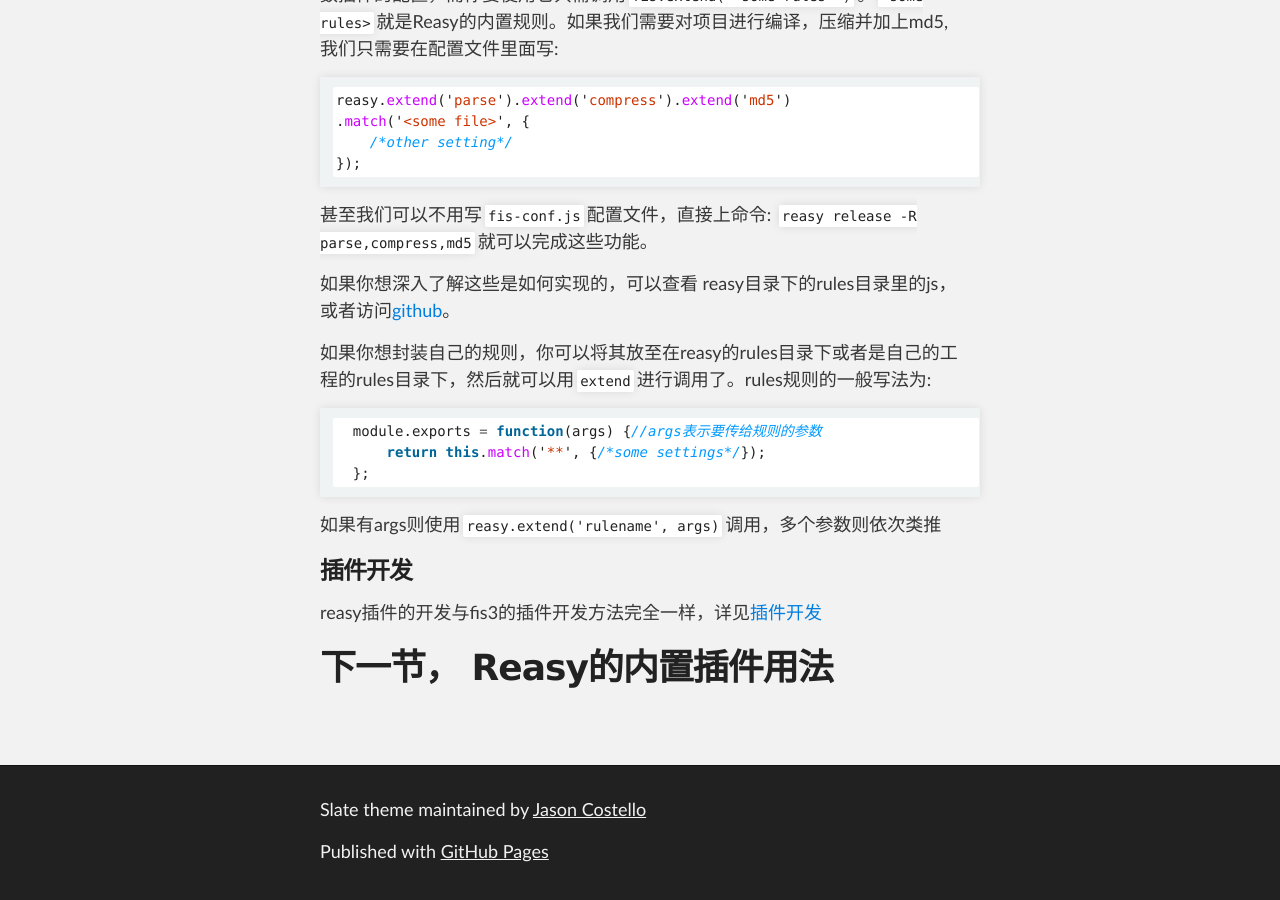
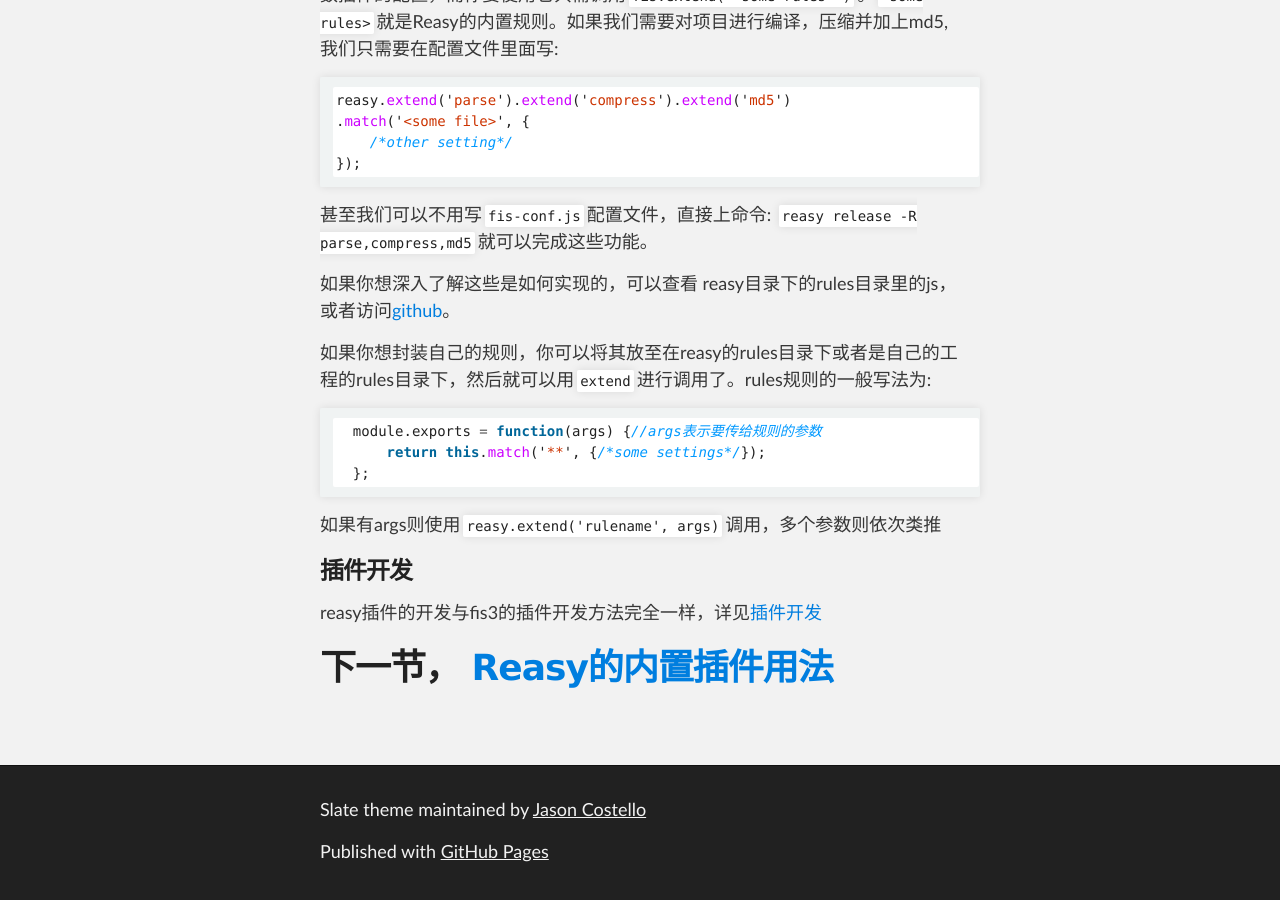
Before and after one commit to wEasyTeam/reasy, a Jekyll site: the page built from _posts/2015-09-10-reasy.md, in a window 1280 px wide and 900 px high, scrolled down 7487 px. Built offline with Jekyll 4.4.1, drawn with Linux system fonts in a browser that asks for light colours; Markdown is read by kramdown in place of the engine named in the settings; part of the change alters nothing that is shown.

```diff
--- a/_posts/2015-9-10-reasy.md
+++ b/_posts/2015-09-10-reasy.md
@@ -242,4 +242,4 @@ reasy插件的开发与fis3的插件开发方法完全一样，详见[插件开
 
 
 
-# 下一节， Reasy的内置插件用法
+# 下一节， [Reasy的内置插件用法](http://weasyteam.github.io/reasy/2015/09/16/reasy2.html)
```
